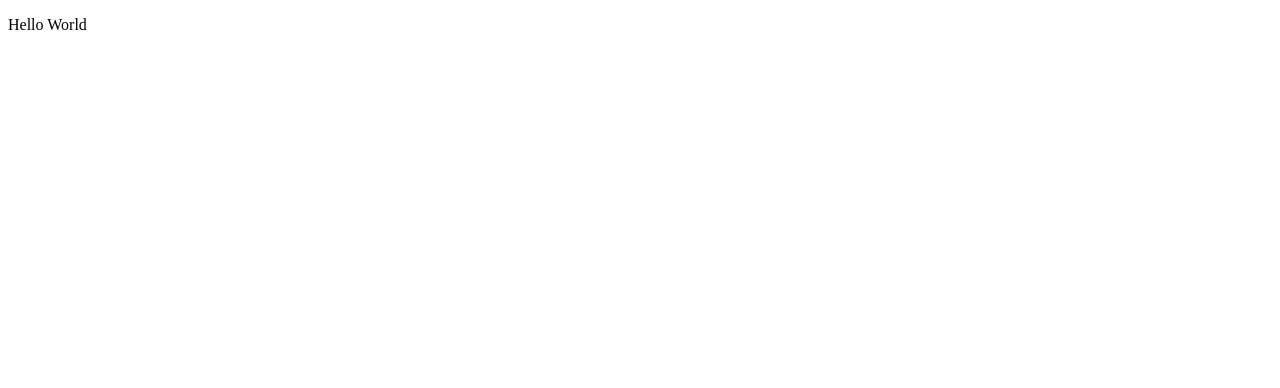
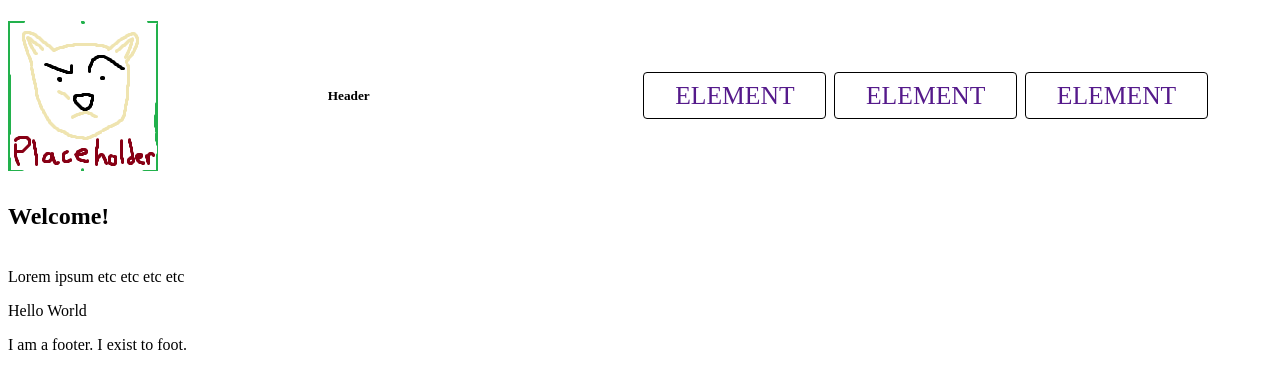
Before and after one commit to MiracleMeds/pathfinder-website-project, a plain HTML site: page index.html in a window 1280 px wide. Drawn offline with Linux system fonts and the light colour scheme.

Commit message:
Added "Bones" to homepage. Needs another page for teacher.

```diff
--- /dev/null
+++ b/CSS/style.css
@@ -0,0 +1,60 @@
+/* Use * for debugging */
+*{
+
+}
+
+/* variables go here */
+:root{
+    --white: #FFFFFF;
+}
+
+html{
+
+}
+
+main{
+
+}
+
+header,footer{
+
+}
+
+/* Header */
+header{
+  display:flex;
+  justify-content: space-between;
+  align-items: center;
+}
+  header nav{
+    margin: 4em;
+  }
+    header nav ul {
+      list-style-type: none;
+      display:flex;
+      gap: 0.5em;
+      margin: 0;
+    }
+    header ul li a {
+      text-decoration: none;
+      color:var(black);
+      text-transform: uppercase;
+      font-size: 1.6rem;
+      border-radius:4px;
+      border:1px solid black;
+      display:inline-block;
+      cursor:pointer;
+      /*Button size:*/
+      padding: 0.3em 1.2em;
+    }
+
+      header ul li a:hover{
+        background:linear-gradient(to bottom, white 5%, skyblue 100%);
+      }
+
+      header .active{
+        background:linear-gradient(to bottom, blue 5%, white 100%);
+        border:1px solid blue;
+        background-color:blue;
+        color: black;
+      }
--- a/index.html
+++ b/index.html
@@ -6,16 +6,32 @@
         <title>Home Page</title>
         <meta name="Pathfinder Website Homepage" content="">
         <meta name="viewport" content="width=device-width, initial-scale=1">
-        <link rel="stylesheet" href="">
+        <link rel="stylesheet" href="CSS/style.css">
     </head>
     <header>
-
+        <img src="img/placeholder.png" alt="img/placeholder.png">
+        <h5>Header</h5>
+        <nav>
+            <ul>
+                <li><a href="">Element</a></li>
+                <li><a href="">Element</a></li>
+                <li><a href="">Element</a></li>
+            </ul>
+        </nav>
     </header>
     <body>
+        <div class="welcome">
+            <h2>Welcome!</h2>
+            <br>
+            Lorem ipsum etc etc etc etc
+
+        </div>
 
         <p>Hello World</p>
     </body>
+    <div>
+    <div>
     <footer>
-
+        I am a footer. I exist to foot.
     </footer>
 </html>
```
Also changed, not shown: img/placeholder.png (added).
